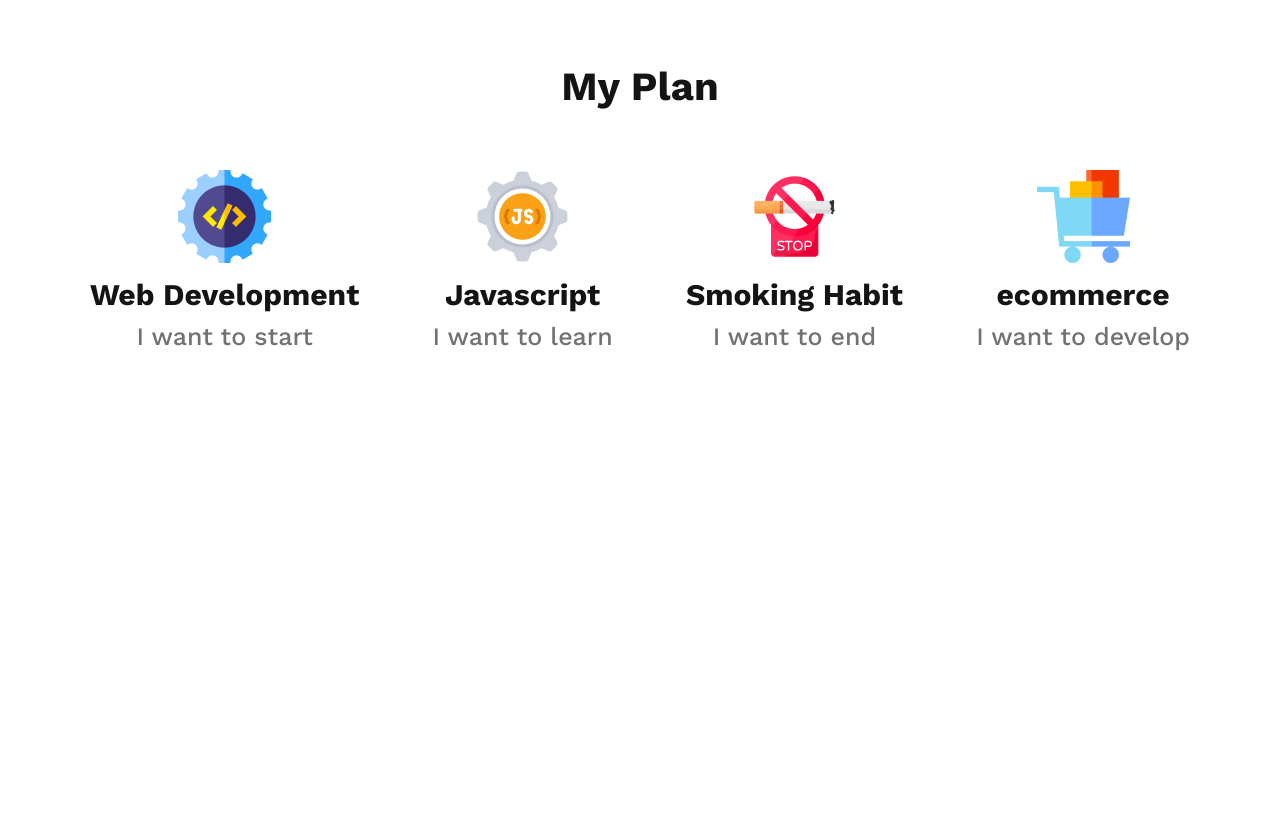
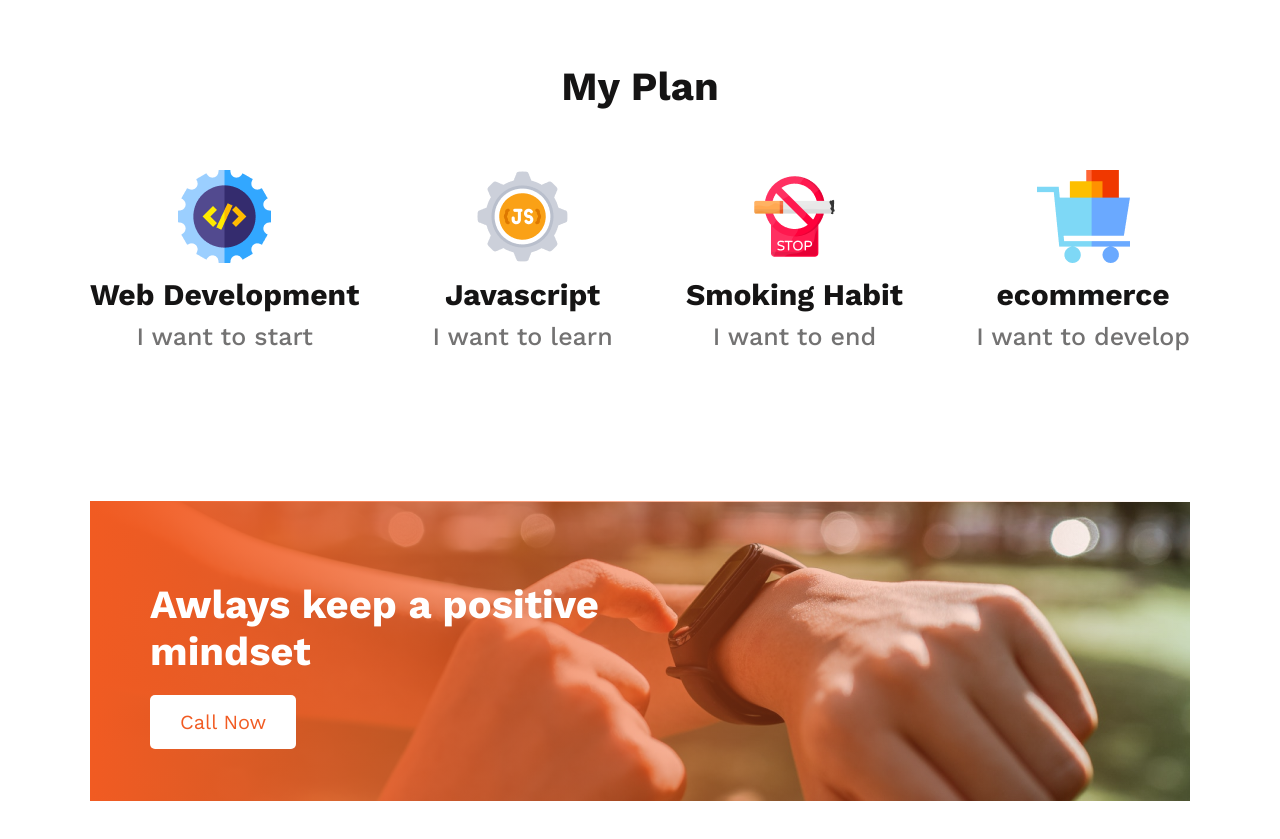
Before and after one commit to AbdurRahman1-Dev/Assignment-1, a plain HTML site: page index.html in a window 1280 px wide. Shown: the part 1645-2484 px from the top of the page. Before the commit the page ends 1996 px from the top, so only its background shows below. Drawn offline with nearby package versions, Linux system fonts and the light colour scheme.

Commit message:
my plan section

```diff
--- a/index.html
+++ b/index.html
@@ -92,5 +92,17 @@
     </div>
  </section>
 
+
+ <!-- call now section -->
+
+ <section class="container">
+  <div class="call-now-div">
+    <div class="call-now-content">
+        <h5>Awlays keep a positive <br> mindset</h5>
+        <button>Call Now</button>
+    </div>
+  </div>
+ </section>
+
 </body>
 </html>
--- a/style.css
+++ b/style.css
@@ -147,3 +147,33 @@ color: #151414;
   line-height: 29px;
   color: #737272;
 }
+
+
+
+/* call now section style */
+
+.call-now-div{
+  margin: 150px 0px 100px 0px;
+  height: 300px;
+  background-image:linear-gradient(90deg, #F15B22 0%, rgba(241, 91, 34, 0) 100%), url("./images/watch.png");
+}
+
+.call-now-content{
+  padding: 60px;
+}
+.call-now-content h5{
+  font-weight: 700;
+  font-size: 40px;
+  line-height: 47px;
+  color: #FFFFFF;
+  padding: 20px 0px;
+}
+
+.call-now-content button{
+  padding: 15px 30px;
+  border: none;
+  border-radius: 5px;
+  background-color: #fff;
+  color: #F15B22;
+  font-size: 20px;
+}
```
